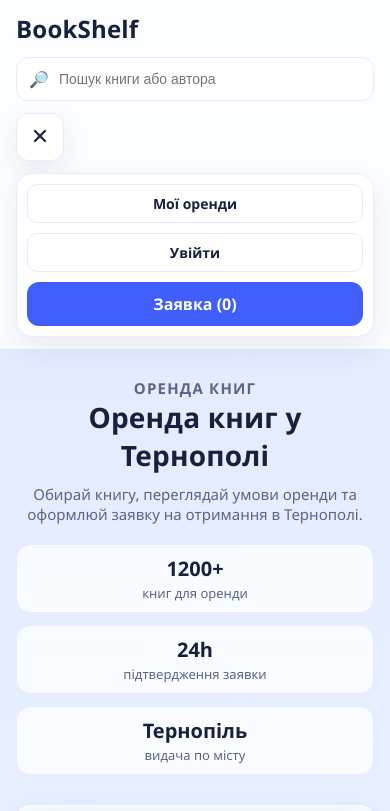
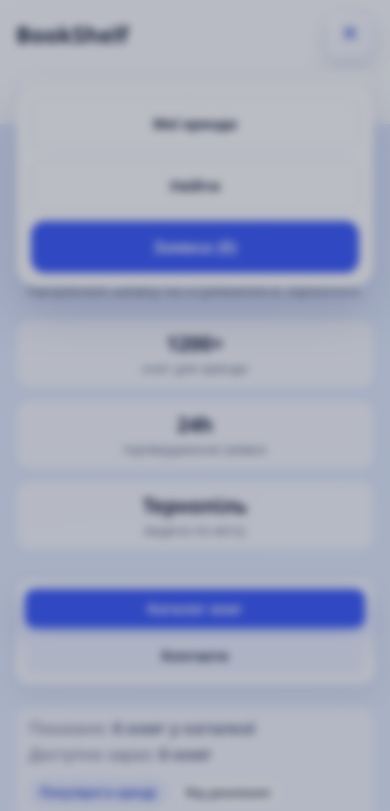
Before and after one commit to karacins/katalogknig, a website: page index.html in a window 390 px wide. Both pictures are taken after a click on the button "Відкрити меню". Shown: the top 811 px of the page. Drawn offline with Linux system fonts and the light colour scheme; no server answers.

Commit message:
Polish mobile navigation menu

```diff
--- a/common.js
+++ b/common.js
@@ -417,6 +417,15 @@ function setupMobileMenu() {
       return;
     }
 
+    let backdrop = document.querySelector('.mobile-menu-backdrop');
+    if (!backdrop) {
+      backdrop = document.createElement('button');
+      backdrop.type = 'button';
+      backdrop.className = 'mobile-menu-backdrop';
+      backdrop.setAttribute('aria-label', 'Закрити меню');
+      document.body.appendChild(backdrop);
+    }
+
     let toggleButton = topbar.querySelector('[data-mobile-menu-toggle]');
     if (!toggleButton) {
       toggleButton = document.createElement('button');
@@ -431,6 +440,7 @@ function setupMobileMenu() {
 
     const closeMenu = () => {
       topbar.classList.remove('menu-open');
+      document.body.classList.remove('mobile-menu-open');
       toggleButton.setAttribute('aria-expanded', 'false');
       toggleButton.setAttribute('aria-label', 'Відкрити меню');
       const icon = toggleButton.querySelector('.mobile-menu-toggle-icon');
@@ -441,6 +451,7 @@ function setupMobileMenu() {
 
     const openMenu = () => {
       topbar.classList.add('menu-open');
+      document.body.classList.add('mobile-menu-open');
       toggleButton.setAttribute('aria-expanded', 'true');
       toggleButton.setAttribute('aria-label', 'Закрити меню');
       const icon = toggleButton.querySelector('.mobile-menu-toggle-icon');
@@ -458,6 +469,10 @@ function setupMobileMenu() {
       openMenu();
     };
 
+    backdrop.onclick = () => {
+      closeMenu();
+    };
+
     topbarActions.querySelectorAll('a, button').forEach((element) => {
       element.addEventListener('click', () => {
         if (window.innerWidth <= 820) {
@@ -468,6 +483,12 @@ function setupMobileMenu() {
 
     window.addEventListener('resize', () => {
       if (window.innerWidth > 820) {
+        closeMenu();
+      }
+    });
+
+    window.addEventListener('keydown', (event) => {
+      if (event.key === 'Escape') {
         closeMenu();
       }
     });
--- a/styles.css
+++ b/styles.css
@@ -108,21 +108,31 @@ body {
 
 .mobile-menu-toggle {
   display: none;
-  border: 1px solid var(--border);
-  background: #ffffff;
-  color: var(--text);
+  border: 1px solid rgba(63, 94, 251, 0.12);
+  background: linear-gradient(135deg, #ffffff 0%, #f2f5ff 100%);
+  color: var(--primary-strong);
   width: 48px;
   height: 48px;
   border-radius: 12px;
   align-items: center;
   justify-content: center;
   cursor: pointer;
-  box-shadow: var(--shadow-soft);
+  box-shadow: 0 12px 24px rgba(20, 35, 88, 0.12);
+  transition: transform 0.2s ease, box-shadow 0.2s ease, background-color 0.2s ease;
 }
 
 .mobile-menu-toggle-icon {
   font-size: 22px;
   line-height: 1;
+}
+
+.mobile-menu-toggle:hover {
+  transform: translateY(-1px);
+  box-shadow: 0 16px 30px rgba(20, 35, 88, 0.16);
+}
+
+.mobile-menu-backdrop {
+  display: none;
 }
 
 .topbar-link {
@@ -1007,6 +1017,10 @@ body {
 }
 
 @media (max-width: 820px) {
+  body.mobile-menu-open {
+    overflow: hidden;
+  }
+
   .topbar-inner {
     grid-template-columns: 1fr auto;
     align-items: center;
@@ -1022,6 +1036,7 @@ body {
 
   .search-box {
     grid-column: 1 / -1;
+    order: 3;
   }
 
   .cart-btn {
@@ -1029,23 +1044,59 @@ body {
   }
 
   .topbar-actions {
-    display: none;
+    display: flex;
     flex-direction: column;
-    grid-column: 1 / -1;
-    padding: 10px;
-    border: 1px solid var(--border);
-    border-radius: 16px;
-    background: rgba(255, 255, 255, 0.96);
-    box-shadow: var(--shadow-soft);
+    position: fixed;
+    top: 88px;
+    left: 16px;
+    right: 16px;
+    z-index: 30;
+    padding: 14px;
+    border: 1px solid rgba(230, 235, 255, 0.9);
+    border-radius: 22px;
+    background: rgba(255, 255, 255, 0.98);
+    backdrop-filter: blur(14px);
+    box-shadow: 0 24px 48px rgba(20, 35, 88, 0.18);
+    opacity: 0;
+    pointer-events: none;
+    transform: translateY(-12px) scale(0.98);
+    transition: opacity 0.2s ease, transform 0.2s ease;
   }
 
   .topbar.menu-open .topbar-actions {
-    display: flex;
+    opacity: 1;
+    pointer-events: auto;
+    transform: translateY(0) scale(1);
   }
 
   .topbar-link,
   .cart-link {
     width: 100%;
+  }
+
+  .topbar-actions .topbar-link,
+  .topbar-actions .cart-link {
+    min-height: 52px;
+    border-radius: 14px;
+  }
+
+  .mobile-menu-backdrop {
+    display: block;
+    position: fixed;
+    inset: 0;
+    z-index: 20;
+    border: none;
+    padding: 0;
+    background: rgba(12, 21, 45, 0.28);
+    backdrop-filter: blur(4px);
+    opacity: 0;
+    pointer-events: none;
+    transition: opacity 0.2s ease;
+  }
+
+  body.mobile-menu-open .mobile-menu-backdrop {
+    opacity: 1;
+    pointer-events: auto;
   }
 
   .hero-stats {
@@ -1071,6 +1122,15 @@ body {
     padding-top: 28px;
   }
 
+  .topbar-inner {
+    padding-top: 10px;
+    padding-bottom: 10px;
+  }
+
+  .brand {
+    font-size: 22px;
+  }
+
   .header p {
     font-size: 15px;
   }
@@ -1084,6 +1144,10 @@ body {
     align-items: flex-start;
   }
 
+  .topbar-actions {
+    top: 82px;
+  }
+
   .tab-button {
     width: 100%;
     text-align: center;
```
